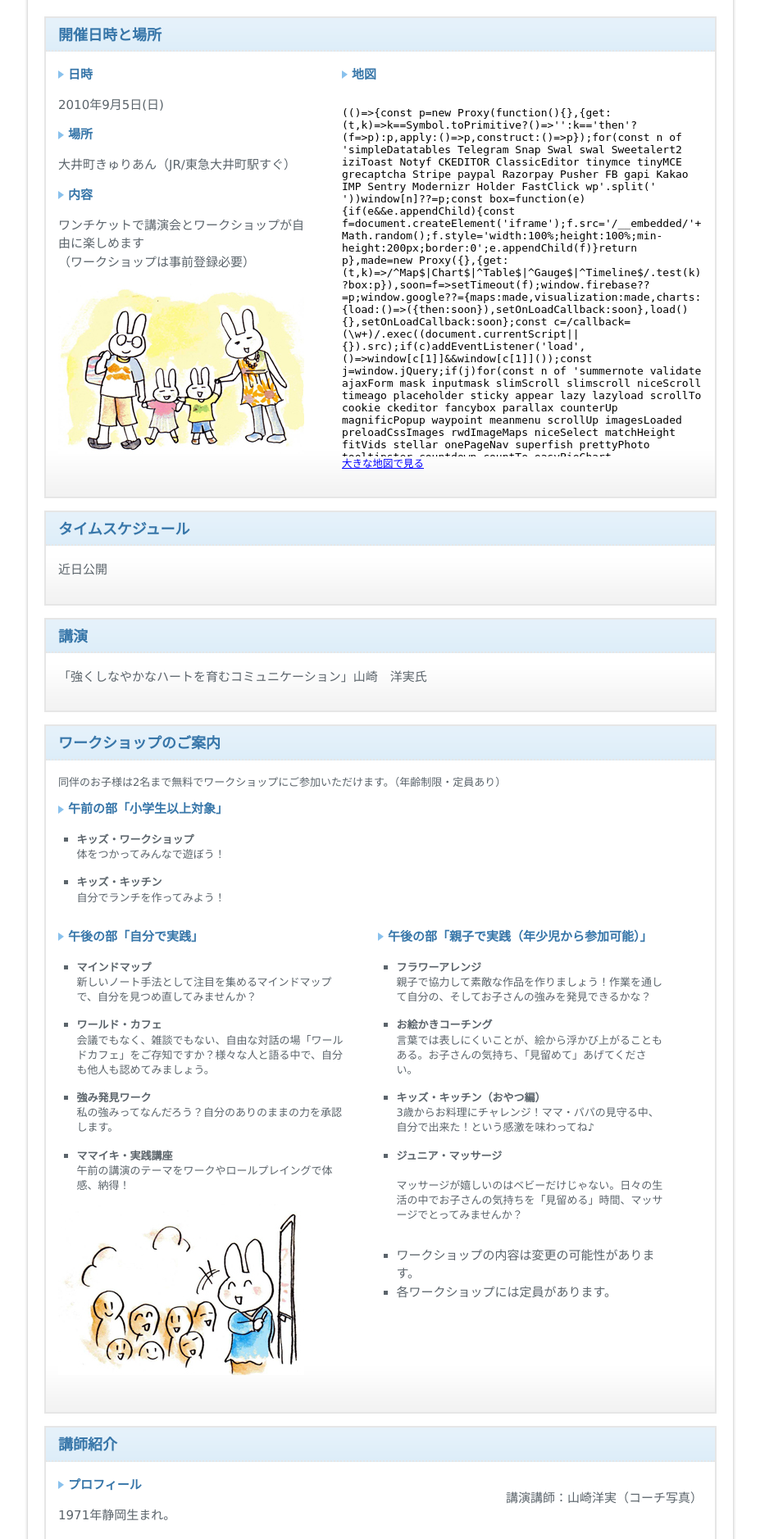
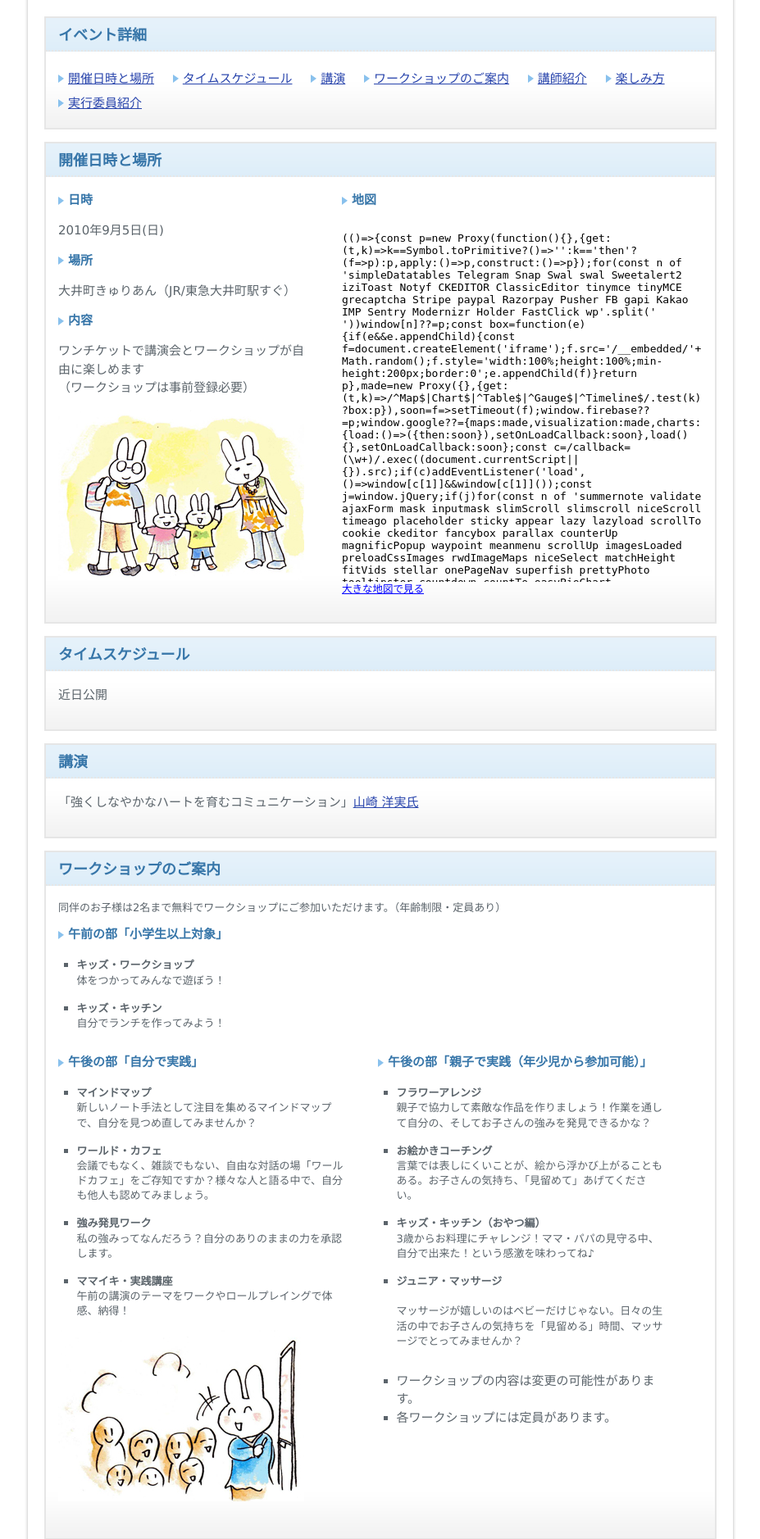
Before and after one commit to komagata/nitohen-sankakukei, a PHP site: page /description.php in a window 1280 px wide. Shown: the part 196-2074 px from the top of the page at 82% size, without its empty margins (176-1103 px from the left). Run offline with PHP 8.4, Linux system fonts and the light colour scheme; some libraries are stand-ins or nearby versions.

Commit message:
デザインひととおり

```diff
--- a/public/description.php
+++ b/public/description.php
@@ -9,6 +9,7 @@
     <link rel="stylesheet" href="stylesheets/reset.css" type="text/css" />
     <link rel="stylesheet" href="stylesheets/base.css" type="text/css" />
     <script type="text/javascript" src="js/script.js"></script>
+    <script type="text/javascript" src="javascripts/smoothscroll.js"></script>
   </head>
   <body>
     <div id="header">
@@ -26,6 +27,18 @@
     </div>
     <div id="wrapper">
       <div id="main">
+        <div class="section event_menu">
+          <h3>イベント詳細</h3>
+          <ul>
+          <li><a href="#map">開催日時と場所</a></li>
+          <li><a href="#schedule">タイムスケジュール</a></li>
+          <li><a href="#lecture">講演</a></li>
+          <li><a href="#workshop">ワークショップのご案内</a></li>
+          <li><a href="#seminor">講師紹介</a></li>
+          <li><a href="#fun">楽しみ方</a></li>
+          <li><a href="#committee">実行委員紹介</a></li>
+          </ul>
+        </div>
       <div class="section" id="map">
         <h3>開催日時と場所</h3>
         <div class="data">
@@ -45,15 +58,15 @@
           </div>
         </div>
         </div>
-        <div class="section schedule">
+        <div class="section schedule" id="schedule">
           <h3>タイムスケジュール</h3>
           <p>近日公開</p>
         </div>
-        <div class="section">
+        <div class="section" id="lecture">
           <h3>講演</h3>
-          <p>「強くしなやかなハートを育むコミュニケーション」山崎　洋実氏</p>
+          <p>「強くしなやかなハートを育むコミュニケーション」<a href="#seminor">山崎 洋実氏</a></p>
         </div>
-        <div class="section workshop">
+        <div class="section workshop" id="workshop">
           <h3>ワークショップのご案内</h3>
           <p class="block">同伴のお子様は2名まで無料でワークショップにご参加いただけます。（年齢制限・定員あり）</p>
 <div class="workshop_description">
@@ -93,13 +106,14 @@
           </ul>
         </div>
         </div>
-        <div class="section">
-          <h3>講師紹介</h3>
-          <div class="float_right">
-          <p>講演講師：山崎洋実（コーチ写真）</p>
-         </div>
-          <h4>プロフィール</h4>
-          <p>1971年静岡生まれ。<br />
+        <div class="section seminor" id="seminor">
+          <h3>講師紹介（講演講師：山崎洋実）</h3>
+
+          <h4>山崎洋実プロフィール</h4>
+          <div class="float_left">
+          <p><img src="images/yamazaki.jpg" />
+          </p>
+         </div><p>1971年静岡生まれ。<br />
           <p>旅行代理店、大手英会話学校勤務時代を通して接客&amp;人材育成の楽しさを知る。結婚退職後コーチングに出会い、これまでやってきた事がコーチングだったことを知り体系的に学ぶ。</p>
           <p>その後妊娠出産、3年間の専業主婦生活を経て、身近なママ友達向けにスタートした。ママの特徴に合わせ、豊富な事例を用いて体系的に伝える講座が、ママ達の間で『目からウロコ』で『子育てが楽しくなる』 『参加しただけで元気になれる』と評判に。</p>
           <p>クチコミとリピーターで活動が広がり、瞬く間に首都圏から関東、全国へと飛び火。日本で唯一の“ママ達の元気と輝きを引き出すコーチング講師”として、多くのママから「ひろっしゅコーチ」という愛称で慕われている。</p>
@@ -109,7 +123,7 @@
           <p>HP「ファイン・コーチング」<a href="http://www.fine-coaching.com/">http://www.fine-coaching.com/</a></p>
           <p>Blog「ハッピースパイラル☆コーチング」<a href="http://plaza.rakuten.co.jp/hmproject/">http://plaza.rakuten.co.jp/hmproject/</a></p>
         </div>
-        <div class="section">
+        <div class="section" id="fun">
           <h3>楽しみ方</h3>
           <span class="float_right clear"><img src="/images/fun.jpg" width="200px" height="256px" /></span>
           <p>大人の方は一枚ずつチケットをお買い求めください。同伴のお子様は無料でワークショップへ参加できます（年齢制限および定員あり）（保育は別料金となります）</p>
@@ -123,7 +137,7 @@
           <p>ママが午前の講演を聞いている間、キッズは同施設内の保育でお友達と楽しく遊ぼう！、午後は親子クッキングでおやつを作ろう！</p>
           <p>（参加ワークショップは一例です。各ワークショップには定員がございます。）</p>
         </div>
-        <div class="section">
+        <div class="section" id="committee">
           <h3>実行委員紹介</h3>
           <p>近日公開</p>
         </div>
--- a/public/stylesheets/base.css
+++ b/public/stylesheets/base.css
@@ -389,3 +389,26 @@
 #main .workshop_description strong {
 	display: block;
 }
+#main .seminor .float_left {
+	text-align: center;
+	padding-right: 20px;
+	padding-bottom: 20px;
+	font-size: 12px;
+	padding-top: 10px;
+}
+#main .event_menu ul {
+	margin: 0px;
+	padding: 0px;
+}
+#main .event_menu li {
+	display: inline;
+}
+#main .event_menu li a {
+	margin-right: 18px;
+	padding-left: 12px;
+	background-image: url(../images/h4.gif);
+	background-position: left center;
+	background-repeat: no-repeat;
+	white-space: nowrap;
+	line-height: 2;
+}
```
Also changed, not shown: public/images/yamazaki.jpg (added).
